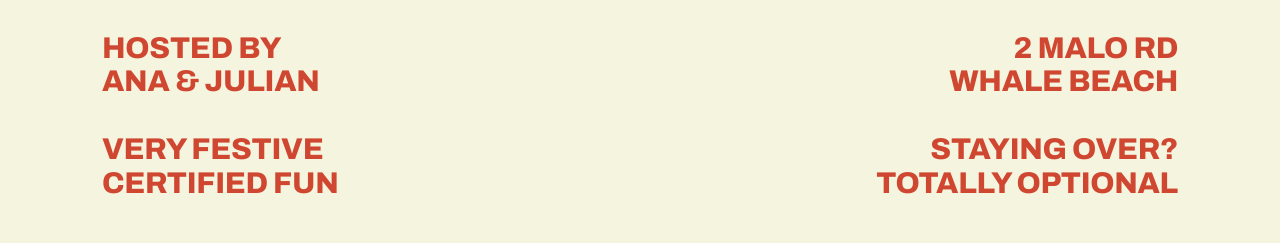
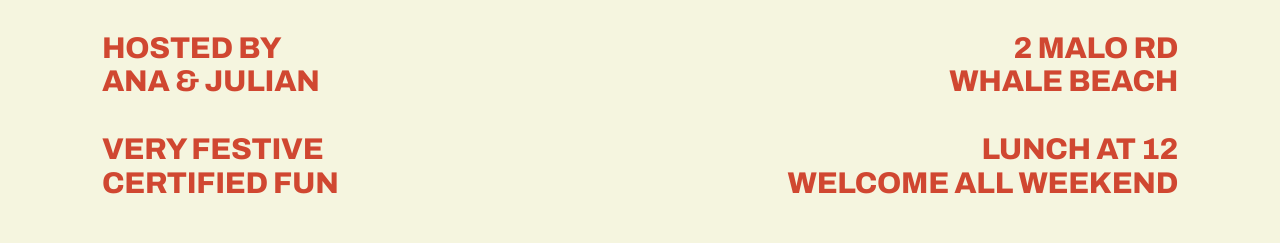
Before and after one commit to anastuart/xmas, a plain HTML site: page index.html in a window 1280 px wide. Shown: the part 1183-1426 px from the top of the page. Drawn offline with Linux system fonts and the light colour scheme.

Commit message:
Update index.html

```diff
--- a/index.html
+++ b/index.html
@@ -169,7 +169,7 @@
     <div>Hosted by<br>Ana &amp; Julian</div>
     <div class="r">2 Malo Rd<br>Whale Beach</div>
     <div>Very festive<br>certified fun</div>
-    <div class="r">Staying over?<br>totally optional</div>
+    <div class="r">Lunch at 12<br>welcome all weekend</div>
   </div>
 </header>
 
```
